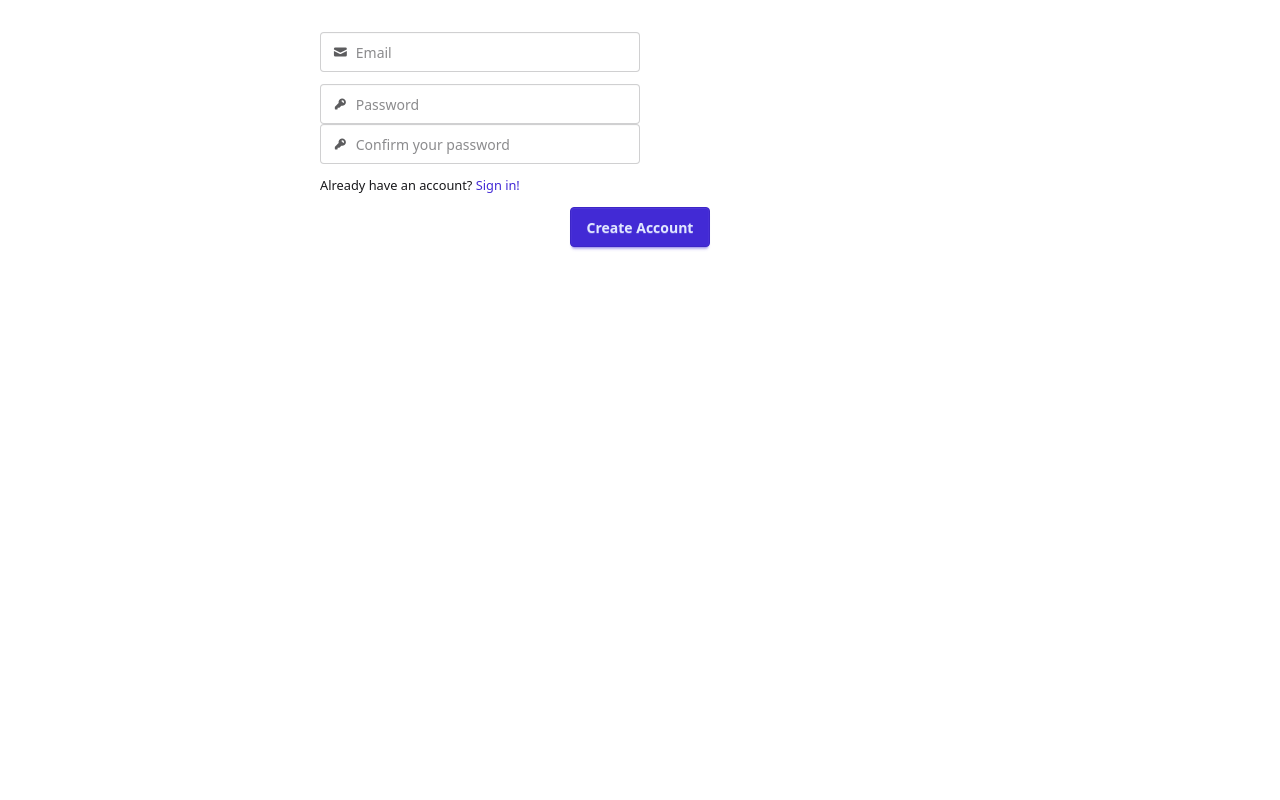
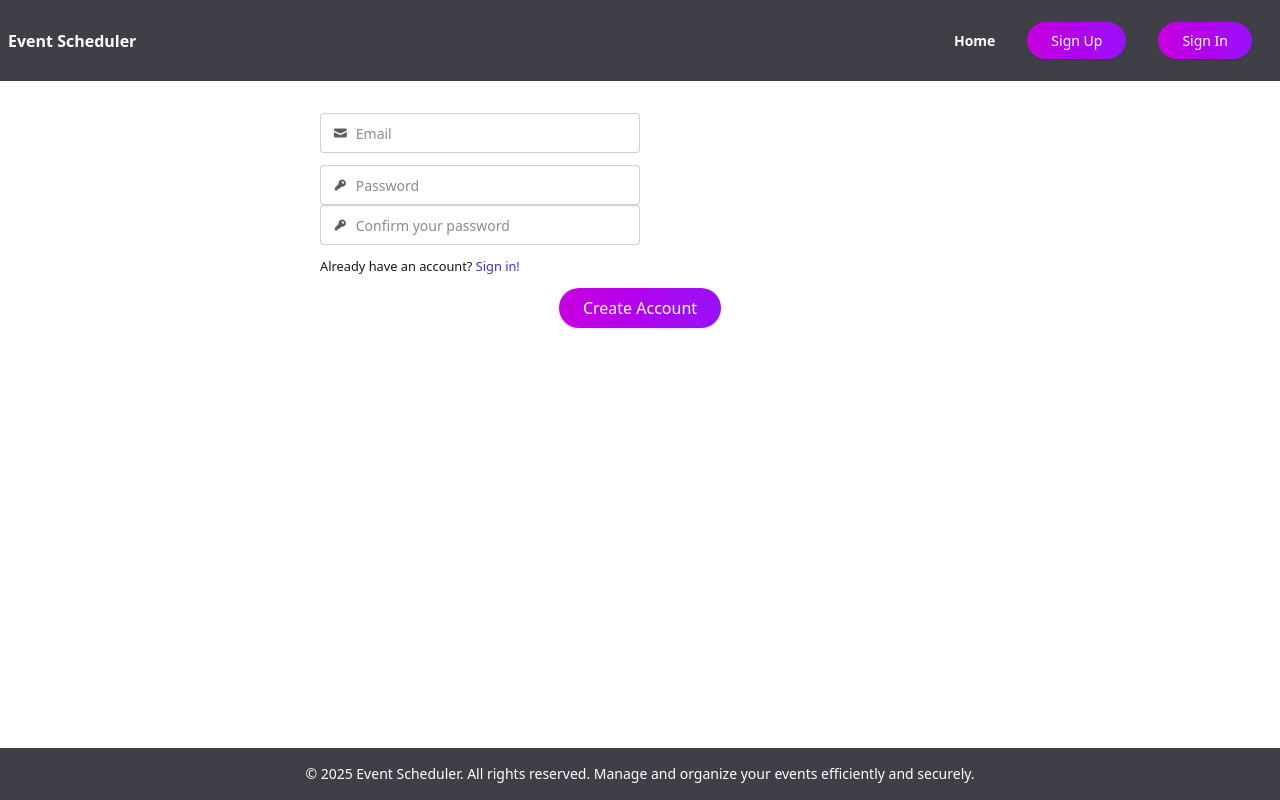
Before and after one commit to AnkitaMalani/Event_Scheduler, a React (Vite) app: page /signup in a window 1280 px wide. Built offline with nearby package versions, Linux system fonts and the light colour scheme.

Commit message:
created header/navbar and redirections, footer, updated me function in auth.js, updated MainLayout, SignIn and Signout components

```diff
--- /dev/null
+++ b/src/components/Footer.jsx
@@ -0,0 +1,12 @@
+import React from "react";
+
+const Footer = () => {
+    return (
+        <footer className="flex justify-center bg-zinc-700 py-4 text-2xl w-full text-white text-sm">
+            © 2025 Event Scheduler. All rights reserved. Manage and organize
+            your events efficiently and securely.
+        </footer>
+    );
+};
+
+export default Footer;
--- /dev/null
+++ b/src/components/NavBar.jsx
@@ -0,0 +1,79 @@
+import React from "react";
+
+import { useAuth } from "../context/context";
+import { Link, NavLink, useNavigate } from "react-router";
+const NavBar = () => {
+    const { signedIn, setSignedIn, user, setUser } = useAuth();
+    const navigate = useNavigate();
+    const handleSignOut = () => {
+        localStorage.removeItem("token");
+        setSignedIn(false);
+        setUser(null);
+        setTimeout(() => {
+            navigate("/");
+        }, 1000);
+    };
+    return (
+        <div className="navbar bg-zinc-700 ">
+            <div className="navbar-start">
+                <Link className="font-bold text-white" to="/">
+                    Event Scheduler
+                </Link>
+            </div>
+
+            <div className="navbar-end">
+                {user && (
+                    <p className="mr-2 text-white">
+                        Welcome back, {user.firstName}
+                    </p>
+                )}
+                <ul className="menu menu-horizontal items-baseline gap-2">
+                    <li className="font-bold text-white">
+                        <NavLink to="/">Home</NavLink>
+                    </li>
+
+                    {signedIn ? (
+                        <>
+                            <li className="text-white font-bold">
+                                <NavLink to="/eventboard">My Events</NavLink>
+                            </li>
+                            <li>
+                                <button
+                                    className="cursor-pointer bg-gradient-to-r from-fuchsia-600 to-purple-600 text-white px-6 py-2 rounded-full shadow hover:from-purple-700 hover:to-indigo-700"
+                                    onClick={handleSignOut}
+                                >
+                                    Sign Out
+                                </button>
+                            </li>
+                        </>
+                    ) : (
+                        <>
+                            <li>
+                                <Link to="/signup">
+                                    <button
+                                        className="cursor-pointer bg-gradient-to-r from-fuchsia-600 to-purple-600 text-white px-6 py-2 rounded-full shadow hover:from-purple-700 hover:to-indigo-700"
+                                        // onClick={handleSignIn}
+                                    >
+                                        Sign Up
+                                    </button>
+                                </Link>
+                            </li>
+                            <li>
+                                <Link to="/signin">
+                                    <button
+                                        className="cursor-pointer bg-gradient-to-r from-fuchsia-600 to-purple-600 text-white px-6 py-2 rounded-full shadow hover:from-purple-700 hover:to-indigo-700"
+                                        // onClick={handleSignIn}
+                                    >
+                                        Sign In
+                                    </button>
+                                </Link>
+                            </li>
+                        </>
+                    )}
+                </ul>
+            </div>
+        </div>
+    );
+};
+
+export default NavBar;
--- a/src/context/AuthContextProvider.jsx
+++ b/src/context/AuthContextProvider.jsx
@@ -1,6 +1,6 @@
 import { useState, useEffect } from "react";
 import { AuthContext } from "./context";
-// import { me } from "../data/auth";
+import { me } from "../data/auth";
 const AuthContextProvider = ({ children }) => {
   const [signedIn, setSignedIn] = useState(false);
   const [user, setUser] = useState();
--- a/src/data/auth.js
+++ b/src/data/auth.js
@@ -39,7 +39,7 @@ const me = async () => {
 
     if (!token) throw new Error(`Failed to sign in. Please try again.`);
 
-    const res = await fetch(`${BASE_URL}/me`, {
+    const res = await fetch(`${BASE_URL}/auth/profile`, {
         headers: {
             Authorization: `Bearer ${token}`,
         },
--- a/src/layout/MainLayout.jsx
+++ b/src/layout/MainLayout.jsx
@@ -1,11 +1,19 @@
 import React from "react";
 import { Outlet } from "react-router";
 import AuthContextProvider from "../context/AuthContextProvider";
+import NavBar from "../components/NavBar";
+import Footer from "../components/Footer";
 
 const MainLayout = () => {
     return (
         <AuthContextProvider>
-            <Outlet />
+            <div className="min-h-screen flex flex-col">
+                <NavBar />
+                <main className="flex-grow">
+                    <Outlet />
+                </main>
+                <Footer />
+            </div>
         </AuthContextProvider>
     );
 };
--- a/src/pages/SignIn.jsx
+++ b/src/pages/SignIn.jsx
@@ -43,17 +43,19 @@ const SignIn = () => {
         }
     };
 
-  if (signedIn) return <Navigate to="/" />;
+    if (signedIn) return <Navigate to="/eventboard" />;
     return (
         <form
             className="my-5 md:w-1/2 mx-auto flex flex-col gap-3"
-      onSubmit={handleSubmit}>
+            onSubmit={handleSubmit}
+        >
             <label className="input input-bordered flex items-center gap-2">
                 <svg
                     xmlns="http://www.w3.org/2000/svg"
                     viewBox="0 0 16 16"
                     fill="currentColor"
-          className="h-4 w-4 opacity-70">
+                    className="h-4 w-4 opacity-70"
+                >
                     <path d="M2.5 3A1.5 1.5 0 0 0 1 4.5v.793c.026.009.051.02.076.032L7.674 8.51c.206.1.446.1.652 0l6.598-3.185A.755.755 0 0 1 15 5.293V4.5A1.5 1.5 0 0 0 13.5 3h-11Z" />
                     <path d="M15 6.954 8.978 9.86a2.25 2.25 0 0 1-1.956 0L1 6.954V11.5A1.5 1.5 0 0 0 2.5 13h11a1.5 1.5 0 0 0 1.5-1.5V6.954Z" />
                 </svg>
@@ -71,7 +73,8 @@ const SignIn = () => {
                     xmlns="http://www.w3.org/2000/svg"
                     viewBox="0 0 16 16"
                     fill="currentColor"
-          className="h-4 w-4 opacity-70">
+                    className="h-4 w-4 opacity-70"
+                >
                     <path
                         fillRule="evenodd"
                         d="M14 6a4 4 0 0 1-4.899 3.899l-1.955 1.955a.5.5 0 0 1-.353.146H5v1.5a.5.5 0 0 1-.5.5h-2a.5.5 0 0 1-.5-.5v-2.293a.5.5 0 0 1 .146-.353l3.955-3.955A4 4 0 1 1 14 6Zm-4-2a.75.75 0 0 0 0 1.5.5.5 0 0 1 .5.5.75.75 0 0 0 1.5 0 2 2 0 0 0-2-2Z"
@@ -89,11 +92,14 @@ const SignIn = () => {
             </label>
             <small>
                 Don&apos;t have an account?{" "}
-        <Link to="/register" className="text-primary hover:underline">
+                <Link to="/signup" className="text-primary hover:underline">
                     Register!
                 </Link>
             </small>
-      <button className="btn btn-primary self-center" disabled={loading}>
+            <button
+                className="cursor-pointer bg-gradient-to-r from-fuchsia-600 to-purple-600 text-white px-6 py-2 rounded-full shadow hover:from-purple-700 hover:to-indigo-700 self-center"
+                disabled={loading}
+            >
                 Sign In
             </button>
         </form>
--- a/src/pages/SignUp.jsx
+++ b/src/pages/SignUp.jsx
@@ -63,7 +63,8 @@ const SignUp = () => {
     return (
         <form
             className="my-5 md:w-1/2 mx-auto flex flex-col gap-3"
-      onSubmit={handleSubmit}>
+            onSubmit={handleSubmit}
+        >
             <div className="flex justify-between gap-2">
                 {/* <label className="grow input input-bordered flex items-center gap-2">
           <svg
@@ -103,7 +104,8 @@ const SignUp = () => {
                     xmlns="http://www.w3.org/2000/svg"
                     viewBox="0 0 16 16"
                     fill="currentColor"
-          className="h-4 w-4 opacity-70">
+                    className="h-4 w-4 opacity-70"
+                >
                     <path d="M2.5 3A1.5 1.5 0 0 0 1 4.5v.793c.026.009.051.02.076.032L7.674 8.51c.206.1.446.1.652 0l6.598-3.185A.755.755 0 0 1 15 5.293V4.5A1.5 1.5 0 0 0 13.5 3h-11Z" />
                     <path d="M15 6.954 8.978 9.86a2.25 2.25 0 0 1-1.956 0L1 6.954V11.5A1.5 1.5 0 0 0 2.5 13h11a1.5 1.5 0 0 0 1.5-1.5V6.954Z" />
                 </svg>
@@ -121,7 +123,8 @@ const SignUp = () => {
                         xmlns="http://www.w3.org/2000/svg"
                         viewBox="0 0 16 16"
                         fill="currentColor"
-            className="h-4 w-4 opacity-70">
+                        className="h-4 w-4 opacity-70"
+                    >
                         <path
                             fillRule="evenodd"
                             d="M14 6a4 4 0 0 1-4.899 3.899l-1.955 1.955a.5.5 0 0 1-.353.146H5v1.5a.5.5 0 0 1-.5.5h-2a.5.5 0 0 1-.5-.5v-2.293a.5.5 0 0 1 .146-.353l3.955-3.955A4 4 0 1 1 14 6Zm-4-2a.75.75 0 0 0 0 1.5.5.5 0 0 1 .5.5.75.75 0 0 0 1.5 0 2 2 0 0 0-2-2Z"
@@ -142,7 +145,8 @@ const SignUp = () => {
                         xmlns="http://www.w3.org/2000/svg"
                         viewBox="0 0 16 16"
                         fill="currentColor"
-            className="h-4 w-4 opacity-70">
+                        className="h-4 w-4 opacity-70"
+                    >
                         <path
                             fillRule="evenodd"
                             d="M14 6a4 4 0 0 1-4.899 3.899l-1.955 1.955a.5.5 0 0 1-.353.146H5v1.5a.5.5 0 0 1-.5.5h-2a.5.5 0 0 1-.5-.5v-2.293a.5.5 0 0 1 .146-.353l3.955-3.955A4 4 0 1 1 14 6Zm-4-2a.75.75 0 0 0 0 1.5.5.5 0 0 1 .5.5.75.75 0 0 0 1.5 0 2 2 0 0 0-2-2Z"
@@ -165,7 +169,10 @@ const SignUp = () => {
                     Sign in!
                 </Link>
             </small>
-      <button className="btn btn-primary self-center" disabled={loading}>
+            <button
+                className="cursor-pointer bg-gradient-to-r from-fuchsia-600 to-purple-600 text-white px-6 py-2 rounded-full shadow hover:from-purple-700 hover:to-indigo-700 self-center"
+                disabled={loading}
+            >
                 Create Account
             </button>
         </form>
```
Lines whose indentation alone changed are shown as unchanged.
